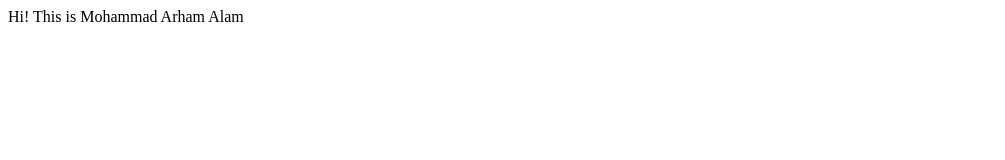
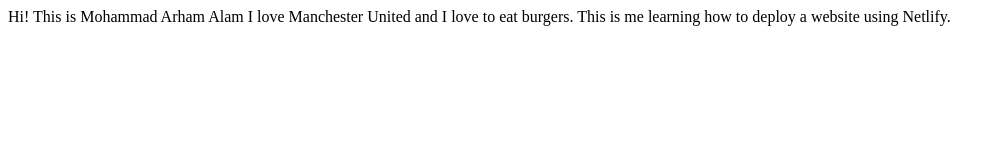
Before and after one commit to whois1T4CH1/Mohammad-Arham-Alam-website, a plain HTML site: page index.html in a window 1280 px wide. Shown: the whole page, without its empty margins (0-1005 px from the left). Drawn offline with Linux system fonts and the light colour scheme.

Commit message:
refactor: added new contents.

```diff
--- a/index.html
+++ b/index.html
@@ -8,5 +8,7 @@
 </head>
 <body>
     Hi! This is Mohammad Arham Alam
+    I love Manchester United and I love to eat burgers.
+    This is me learning how to deploy a website using Netlify.
 </body>
 </html>
```
